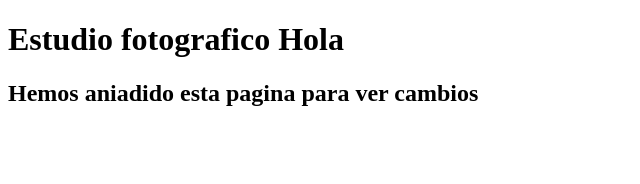
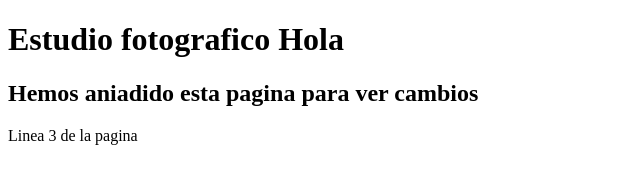
Before and after one commit to hummingbird-flights/prueba, a plain HTML site: page index.html in a window 1280 px wide. Shown: the whole page, without its empty margins (0-640 px from the left). Drawn offline with Linux system fonts and the light colour scheme.

Commit message:
Commit 3
Nueva linea

```diff
--- a/index.html
+++ b/index.html
@@ -3,4 +3,5 @@
     <title> Estudio foto </title>
         <h1> Estudio fotografico Hola <h1>
         <h2> Hemos aniadido esta pagina para ver cambios </h2>
+        <p> Linea 3 de la pagina</p>
 </html>
```
